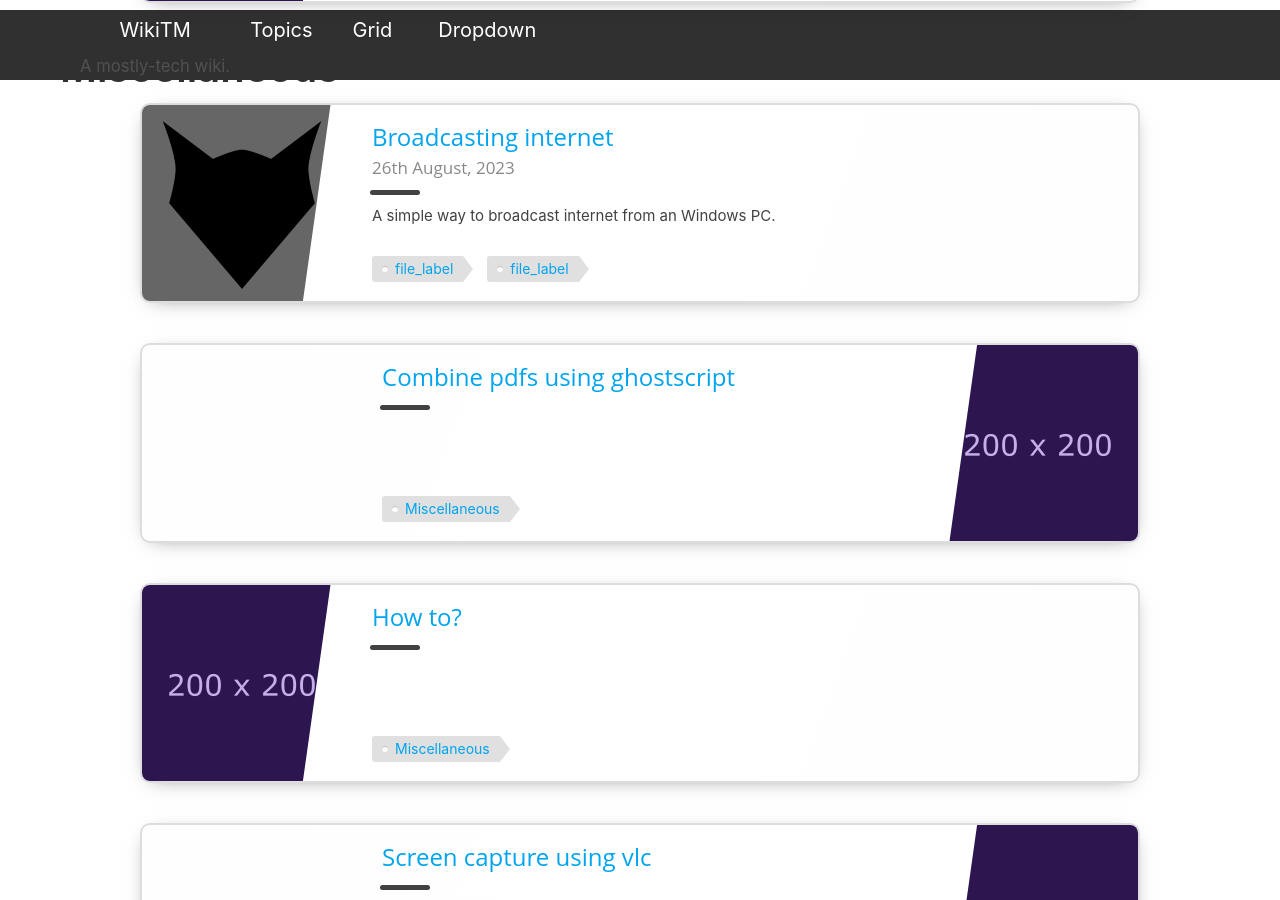
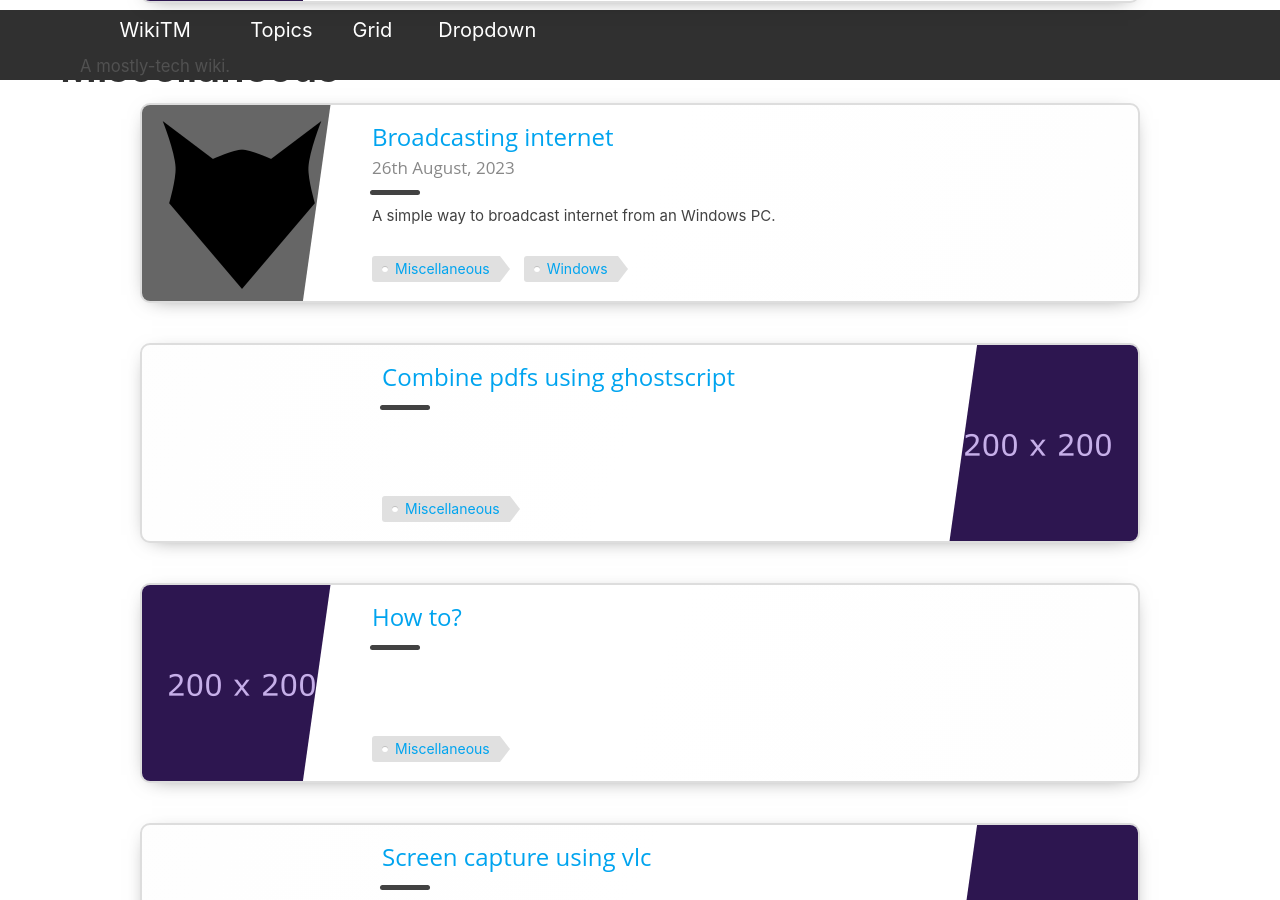
Before and after one commit to tejaswid/wikitm, a Jekyll site: the page built from grid.html, in a window 1280 px wide and 900 px high, scrolled down 1462 px. Built offline with Jekyll 4.4.1, drawn with Linux system fonts in a browser that asks for light colours.

Commit message:
testing loop over labels

```diff
--- a/grid.html
+++ b/grid.html
@@ -44,7 +44,7 @@ title: Grid
                                 {% if file.labels %}
                                     {% assign file_labels = file.labels | split: ", " %}
                                     {% for file_label in file_labels %}
-                                        <span class="card-tag"><a href='{{ site.baseurl | append:"/" | append:file_label | append:"/" }}'>file_label</a></span>
+                                        <span class="card-tag"><a href='{{ site.baseurl | append:"/" | append:file_label | append:"/" }}'>{{ file_label }}</a></span>
                                     {% endfor %}
                                 {% else %}
                                     <span class="card-tag"><a href='{{ site.baseurl | append:"/" | append:coll.label | append:"/" }}'>{{ coll.menu_heading }}</a></span>
```
